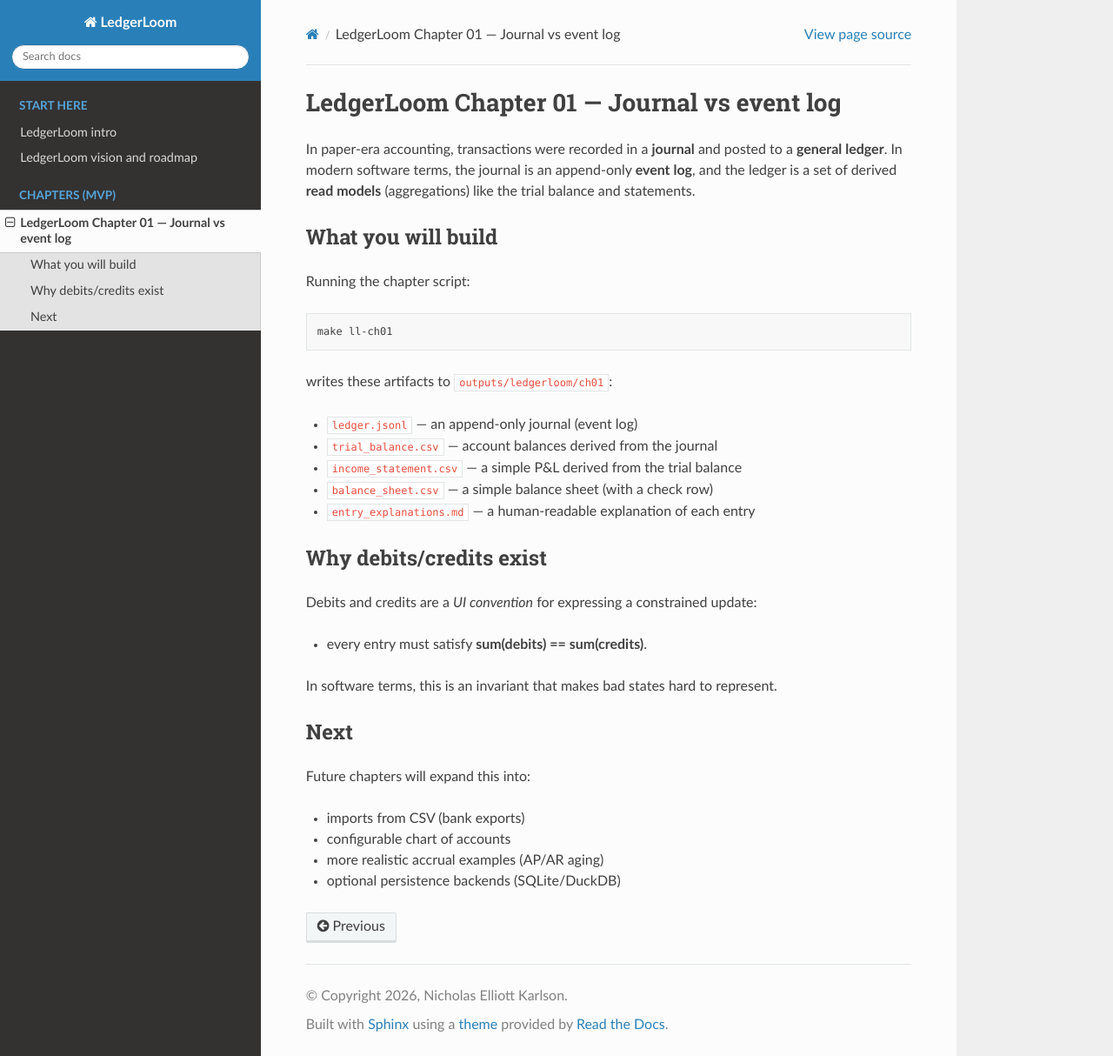
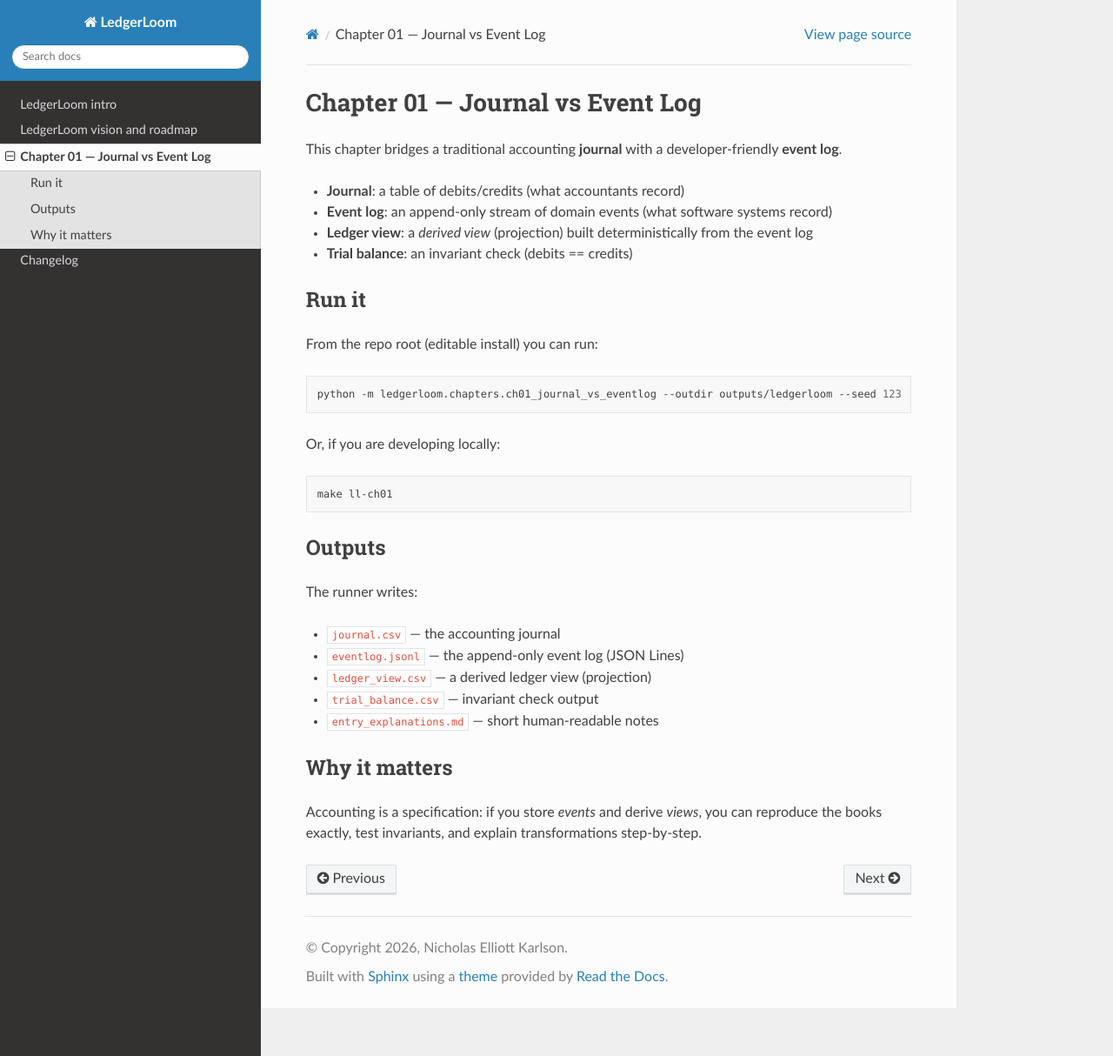
Before and after one commit to pystatsv1/ledgerloom, a Sphinx documentation site: the page built from docs/source/ledgerloom_ch01_journal_vs_eventlog.rst, in a window 1280 px wide and 1214 px high. Shown: the whole window at 87% size. Built offline with Sphinx 7.4.7 and the Read the Docs theme 3.1.0, drawn with Linux system fonts in a browser that asks for light colours.

Commit message:
chore: polish metadata, docs, and CI (#5)

```diff
--- a/docs/source/ledgerloom_ch01_journal_vs_eventlog.rst
+++ b/docs/source/ledgerloom_ch01_journal_vs_eventlog.rst
@@ -1,42 +1,41 @@
-LedgerLoom Chapter 01 — Journal vs event log
-========================================
+Chapter 01 — Journal vs Event Log
+================================
 
-In paper-era accounting, transactions were recorded in a **journal** and posted to a **general ledger**.
-In modern software terms, the journal is an append-only **event log**, and the ledger is a set of derived
-**read models** (aggregations) like the trial balance and statements.
+This chapter bridges a traditional accounting **journal** with a developer-friendly **event log**.
 
-What you will build
--------------------
+- **Journal**: a table of debits/credits (what accountants record)
+- **Event log**: an append-only stream of domain events (what software systems record)
+- **Ledger view**: a *derived view* (projection) built deterministically from the event log
+- **Trial balance**: an invariant check (debits == credits)
 
-Running the chapter script:
+Run it
+------
+
+From the repo root (editable install) you can run:
+
+.. code-block:: bash
+
+   python -m ledgerloom.chapters.ch01_journal_vs_eventlog --outdir outputs/ledgerloom --seed 123
+
+Or, if you are developing locally:
 
 .. code-block:: bash
 
    make ll-ch01
 
-writes these artifacts to ``outputs/ledgerloom/ch01``:
+Outputs
+-------
 
-- ``ledger.jsonl`` — an append-only journal (event log)
-- ``trial_balance.csv`` — account balances derived from the journal
-- ``income_statement.csv`` — a simple P&L derived from the trial balance
-- ``balance_sheet.csv`` — a simple balance sheet (with a check row)
-- ``entry_explanations.md`` — a human-readable explanation of each entry
+The runner writes:
 
-Why debits/credits exist
-------------------------
+- ``journal.csv`` — the accounting journal
+- ``eventlog.jsonl`` — the append-only event log (JSON Lines)
+- ``ledger_view.csv`` — a derived ledger view (projection)
+- ``trial_balance.csv`` — invariant check output
+- ``entry_explanations.md`` — short human-readable notes
 
-Debits and credits are a *UI convention* for expressing a constrained update:
+Why it matters
+--------------
 
-- every entry must satisfy **sum(debits) == sum(credits)**.
-
-In software terms, this is an invariant that makes bad states hard to represent.
-
-Next
-----
-
-Future chapters will expand this into:
-
-- imports from CSV (bank exports)
-- configurable chart of accounts
-- more realistic accrual examples (AP/AR aging)
-- optional persistence backends (SQLite/DuckDB)
+Accounting is a specification: if you store *events* and derive *views*, you can reproduce
+the books exactly, test invariants, and explain transformations step-by-step.
```
Also changed, not shown: README.md (+38 -1 lines), docs/source/changelog.rst (added, +13 -0 lines), docs/source/index.rst (+5 -11 lines), docs/source/ledgerloom_vision.rst (+5 -5 lines), pyproject.toml (+38 -13 lines), requirements.txt (+3 -4 lines), .readthedocs.yaml, 3 other files.
